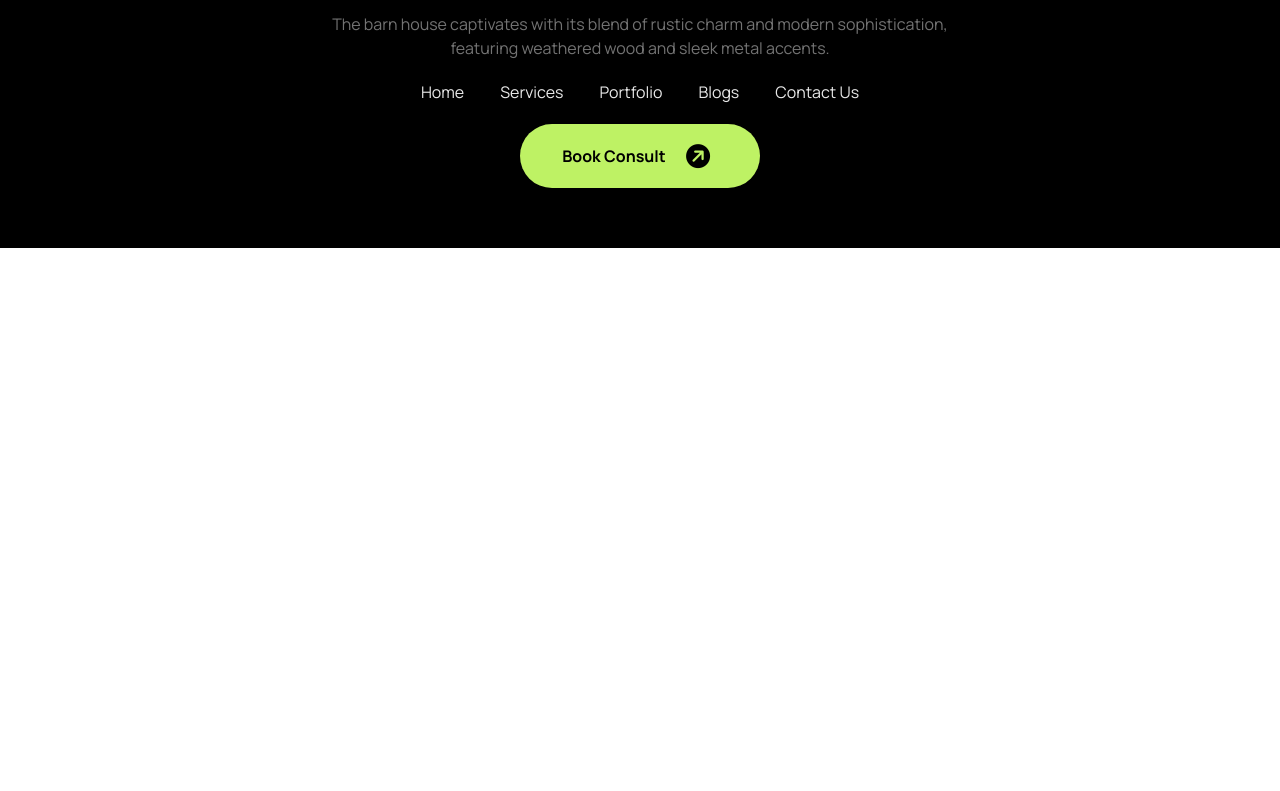
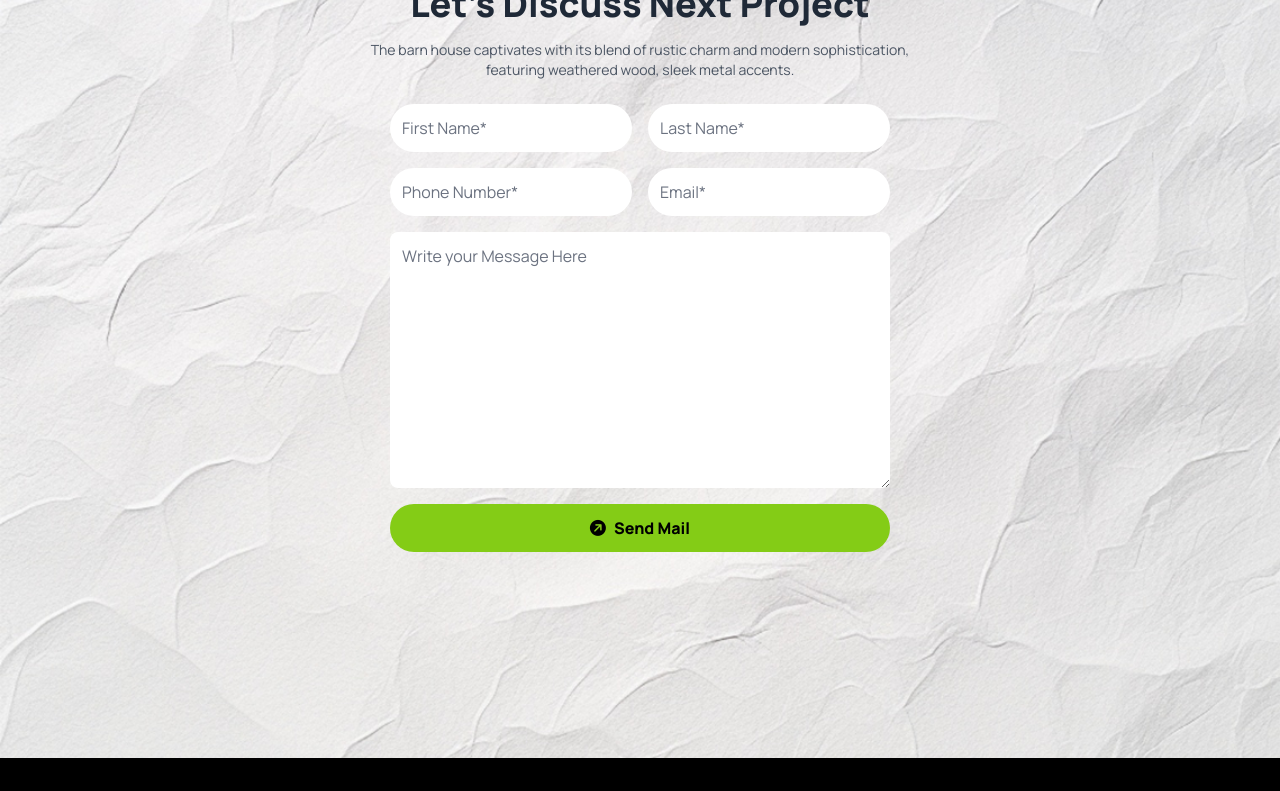
Before and after one commit to sm-mehedi/B10-Assignment-03-Rinterio-, a website: page index.html in a window 1280 px wide. Shown: the part 816-1607 px from the top of the page. Before the commit the page ends 1064 px from the top, so only its background shows below. Drawn offline with nearby package versions, Linux system fonts and the light colour scheme.

Commit message:
Let's discuss next project section has been finished

```diff
--- a/index.html
+++ b/index.html
@@ -18,7 +18,24 @@
        <style>
         .manrope{
             font-family: "Manrope", sans-serif;
+
+
         }
+        .container {
+    background-image: url(./Images/bg.jpg);
+    background-size: cover;
+    background-position: center;
+    height: 850px;
+
+
+}
+html, body {
+    margin: 0;
+    padding: 0;
+    overflow-x: hidden;
+}
+
+
 
        </style>
        <!-- fontawesome -->
@@ -26,8 +43,8 @@
 
     <title>Rinterio</title>
 </head>
-<body class="manrope">
-  <header>
+<body class="manrope bg-slate-300 ">
+  <header class="bg-white">
       <div class="flex items-center justify-between max-w-screen-xl mx-auto p-5">
           <!-- Logo -->
           <div class="flex items-center">
@@ -77,21 +94,86 @@
           striking appearance</p>
         <p class="text-center text-[#494949] font-thin text-xs mt-4 mb-4">The barn house captivates with its blend of rustic charm and modern sophistication, featuring weathered wood, sleek metal <br> accents, and large windows that flood the space with natural light.</p>
 
-       <div class="flex justify-center mb-10">
-        <button class="px-6 py-2 w-48 rounded-full bg-[#d6fcab] text-black font-bold flex items-center justify-center space-x-4 mx-auto max-sm:w-64">
-          <span>View Details</span>
-          <i class="fa-solid fa-circle-arrow-up rounded-full rotate-45 text-[#a6e45f] text-2xl"></i>
-      </button>
+       <section class="bg-[]">
+        <div class="flex justify- h-1/2">
+          <button class="px-6 mb-5 py-2 w-48 rounded-full bg-[#d6fcab] text-black font-bold flex items-center justify-center space-x-4 mx-auto max-sm:w-64">
+            <span>View Details</span>
+            <i class="fa-solid fa-circle-arrow-up rounded-full rotate-45 text-[#a6e45f] text-2xl"></i>
+        </button>
 
-       </div>
+         </div>
+       </section>
+
 
 
 
 
       </div>
+      <div class="mb-4">
+
+      </div>
   </header>
 
   <main>
+    <div class="container ">
+      <div class="items-center h-screen  ">
+        <!-- First Div -->
+        <div class="max-sm:flex-col flex flex-col items-center space-y-4 p-6   rounded-lg ">
+          <!-- Small Button -->
+          <button class="px-4 py-2 bg-[#c4ee94]  font-bold rounded-full text-sm text-black">
+            <i class="fa-solid fa-arrow-right"></i> Let's Connect
+          </button>
+
+          <!-- First Paragraph -->
+          <p class="text-4xl font-black">
+            Let's Discuss Next Project
+          </p>
+
+          <!-- Second Paragraph -->
+          <p class="text-sm text-gray-600 text-center">
+            The barn house captivates with its blend of rustic charm and modern sophistication, <br> featuring weathered wood, sleek metal accents.
+          </p>
+        </div>
+        <div class="w-[500px] mx-auto flex flex-col space-y-4 ">
+          <!-- First Row with Two Text Boxes -->
+          <div class="flex space-x-4 max-sm:flex-col">
+            <!-- First Name Text Box -->
+            <input type="text" placeholder="First Name*"
+                   class="w-1/2 p-3 bg-white text-black placeholder-gray-500 rounded-full max-sm:mb-4 max-sm:translate-x-14">
+            <!-- Last Name Text Box -->
+            <input type="text" placeholder="Last Name*"
+                   class="w-1/2 p-3 bg-white text-black placeholder-gray-500 rounded-full max-sm:translate-x-9">
+          </div>
+
+          <!-- Second Row with Two Text Boxes -->
+          <div class="flex space-x-4 max-sm:flex-col">
+            <!-- First Name Text Box -->
+            <input type="text" placeholder="Phone Number*"
+                   class="w-1/2 p-3 bg-white text-black placeholder-gray-500 rounded-full max-sm:translate-x-14">
+                   <br>
+            <!-- Last Name Text Box -->
+            <input type="text" placeholder="Email*"
+                   class="w-1/2 p-3 bg-white text-black placeholder-gray-500 rounded-full max-sm:translate-x-11">
+          </div>
+
+          <!-- Single Large Text Box -->
+          <textarea placeholder="Write your Message Here"
+                    class="w-full min-h-64 p-3 rounded-lg bg-white text-black  placeholder-gray-500 max-sm:w-2/4 max-sm:translate-x-14"></textarea>
+
+          <!-- Full Width Button -->
+          <button
+                  class="w-full h-12 p-3 gap-2  bg-lime-500 text-black font-black flex items-center justify-center rounded-full max-sm:w-52 max-sm:translate-x-16 ">
+                  <i class="fa-solid fa-circle-arrow-up rotate-45 gap-2"></i> Send Mail
+          </button>
+        </div>
+
+      </div>
+
+
+    </div>
+
+
+
   </main>
 
   <footer class="bg-black h-auto text-white py-10">
--- a/tailwind.config.js
+++ b/tailwind.config.js
@@ -6,7 +6,8 @@ module.exports = {
       colors:{
  neon: '#ABEF5F',
  blackcustom:'#1C1C1C',
- wri:'#737373'
+ wri:'#737373',
+
       }
     },
   },
```
